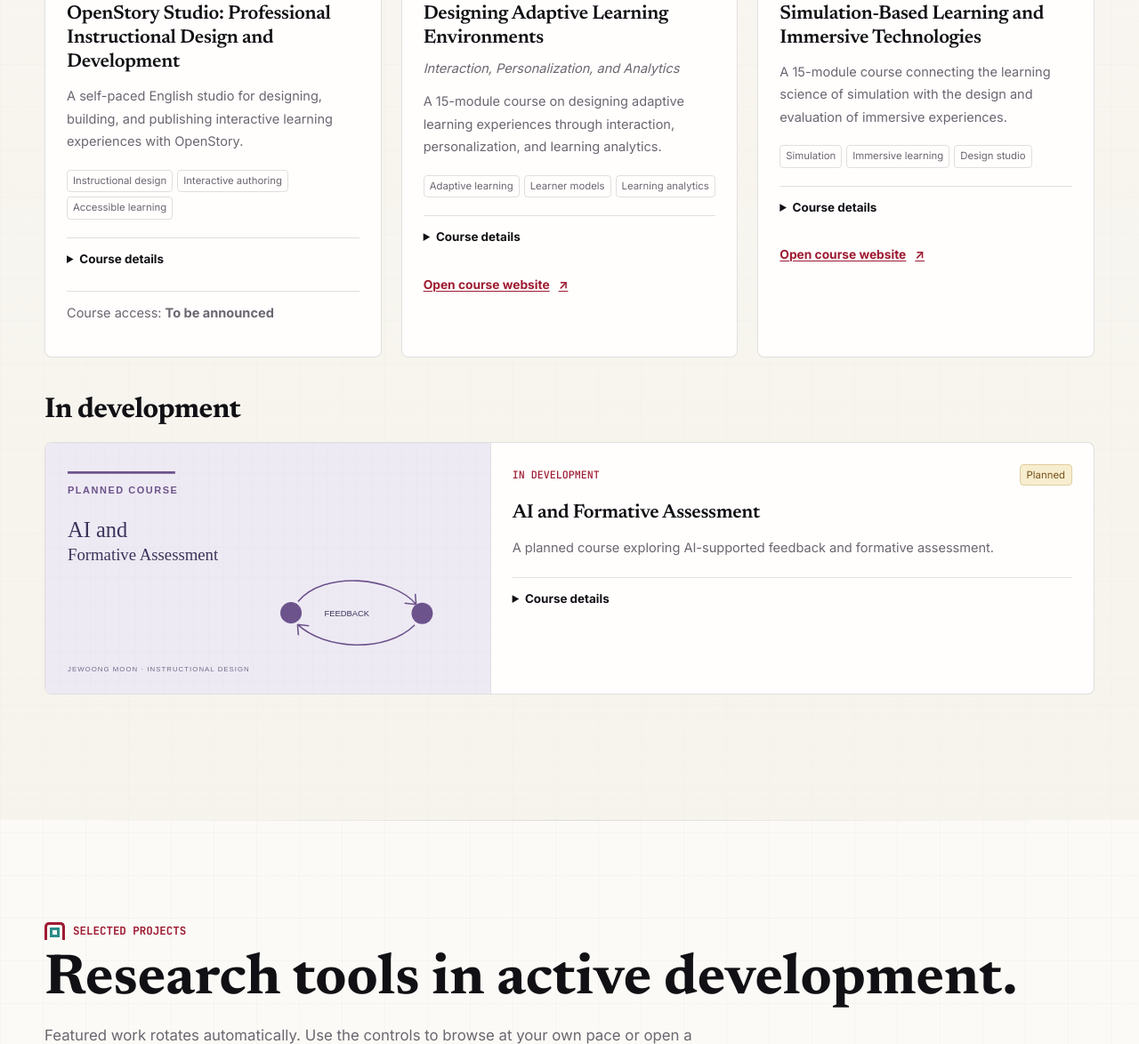
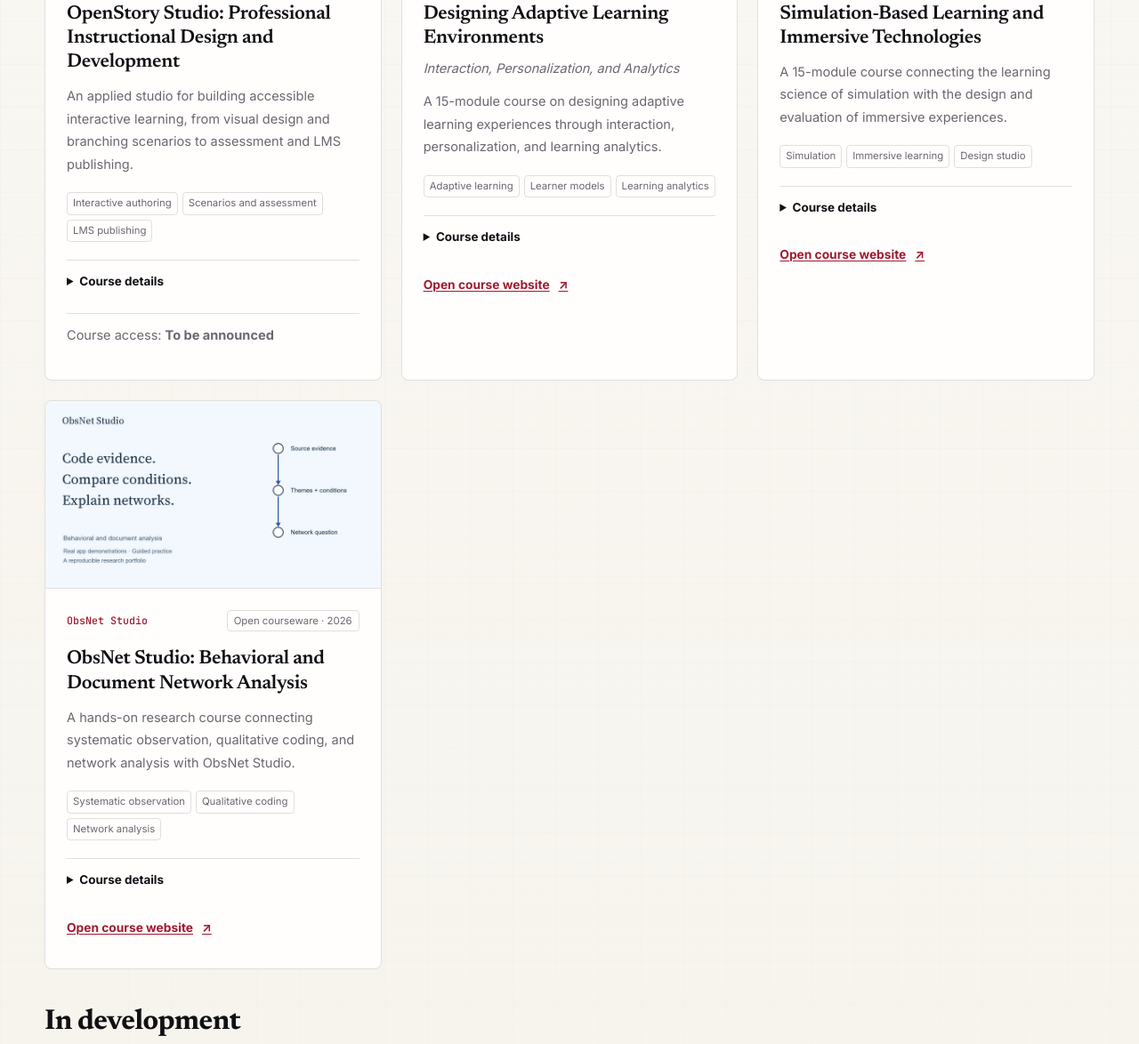
Before and after one commit to Educatian/adie, a website: page index.html in a window 1280 px wide. Shown: the part 4536-5710 px from the top of the page at 89% size. Drawn offline with nearby package versions, Linux system fonts and the light colour scheme; no server answers; animation ran at ten frames a second.

Commit message:
Refresh Moodle course portfolio and add ObsNet Studio

```diff
--- a/assets/data/teaching-design.js
+++ b/assets/data/teaching-design.js
@@ -23,9 +23,9 @@ window.__cvTeachingDesign = {
       year: "2026",
       image: "assets/teaching/openstory.jpg",
       imageAlt: "OpenStory Studio course artwork showing a branching path toward learning resources and media",
-      summary: "A self-paced English studio for designing, building, and publishing interactive learning experiences with OpenStory.",
-      topics: ["Instructional design", "Interactive authoring", "Accessible learning"],
-      detail: "Includes 16 foundations modules, narrated screen tutorials, an integrated scenario-design case, and four portfolio milestones. Learners move from a design brief and storyboard to an accessible interactive prototype and a SCORM 1.2 release candidate for Moodle.",
+      summary: "An applied studio for building accessible interactive learning, from visual design and branching scenarios to assessment and LMS publishing.",
+      topics: ["Interactive authoring", "Scenarios and assessment", "LMS publishing"],
+      detail: "Includes 16 foundations modules, 67 video tutorials, 16 build-from-scratch workshops, and four portfolio milestones. Learners work with Canva-to-OpenStory assets, reusable masters and styles, question banks, drag-and-drop interactions, and SCORM delivery, supported by workbooks and editable projects.",
       access: "To be announced"
     },
     {
@@ -38,7 +38,7 @@ window.__cvTeachingDesign = {
       imageAlt: "DALE course artwork of a learner moving along colorful stepping stones and connected learning data",
       summary: "A 15-module course on designing adaptive learning experiences through interaction, personalization, and learning analytics.",
       topics: ["Adaptive learning", "Learner models", "Learning analytics"],
-      detail: "Learners design, build, and evaluate an adaptive learning prototype with an analytics plan. The course combines readings, videos, design activities, and a culminating project for graduate learners and practitioners.",
+      detail: "Learners design and evaluate an adaptive learning prototype with an analytics plan. Annotated readings, narrated lessons, worked examples, and guided labs connect interaction data to learner models, adaptive feedback, and decisions a designer or teacher can act on.",
       url: "https://dale.teachplay.dev/"
     },
     {
@@ -50,8 +50,20 @@ window.__cvTeachingDesign = {
       imageAlt: "SBL course artwork of a paper collage with an immersive learning studio and virtual reality headset",
       summary: "A 15-module course connecting the learning science of simulation with the design and evaluation of immersive experiences.",
       topics: ["Simulation", "Immersive learning", "Design studio"],
-      detail: "Learners develop a simulation or immersive learning prototype, examine guidance and debriefing, and prepare a package for reuse. The course serves graduate learners and practitioners using free or open-source tools.",
+      detail: "Lectures, worked examples, annotated readings, and design activities guide learners from a simulation scenario to an immersive prototype. The studio emphasizes scaffolding, feedback, debriefing, accessibility, and evaluation, culminating in a documented package for reuse.",
       url: "https://sbl.teachplay.dev/"
+    },
+    {
+      code: "ObsNet Studio",
+      title: "ObsNet Studio: Behavioral and Document Network Analysis",
+      status: "Open courseware",
+      year: "2026",
+      image: "assets/teaching/obsnet.jpg",
+      imageAlt: "ObsNet Studio course artwork connecting source evidence, coded themes and conditions, and a network question",
+      summary: "A hands-on research course connecting systematic observation, qualitative coding, and network analysis with ObsNet Studio.",
+      topics: ["Systematic observation", "Qualitative coding", "Network analysis"],
+      detail: "Learners prepare observational or document data, develop a codebook, compare conditions, and interpret network results. Guided videos, tab-by-tab manuals, starter datasets, practice worksheets, and research-portfolio tasks support the workflow from data preparation to reproducible analysis and reporting.",
+      url: "https://obsnet.teachplay.dev/"
     }
   ],
   plannedCourses: [
--- a/index.html
+++ b/index.html
@@ -379,7 +379,7 @@
     <script defer src="assets/js/hero-reel.js?v=20261003"></script>
     <script defer src="https://cdn.jsdelivr.net/npm/d3@7/dist/d3.min.js"></script>
     <script defer src="https://cdn.jsdelivr.net/npm/topojson-client@3"></script>
-    <script defer src="assets/data/teaching-design.js?v=20261102"></script>
+    <script defer src="assets/data/teaching-design.js?v=31503a23c15c230368db"></script>
     <script defer src="assets/js/courses.js?v=20261102-autosync"></script>
     <script defer src="app.js?v=20261102-courses"></script>
   </body>
```
Also changed, not shown: assets/teaching/provenance.json (+7 -1 lines), assets/teaching/obsnet.jpg (added).
